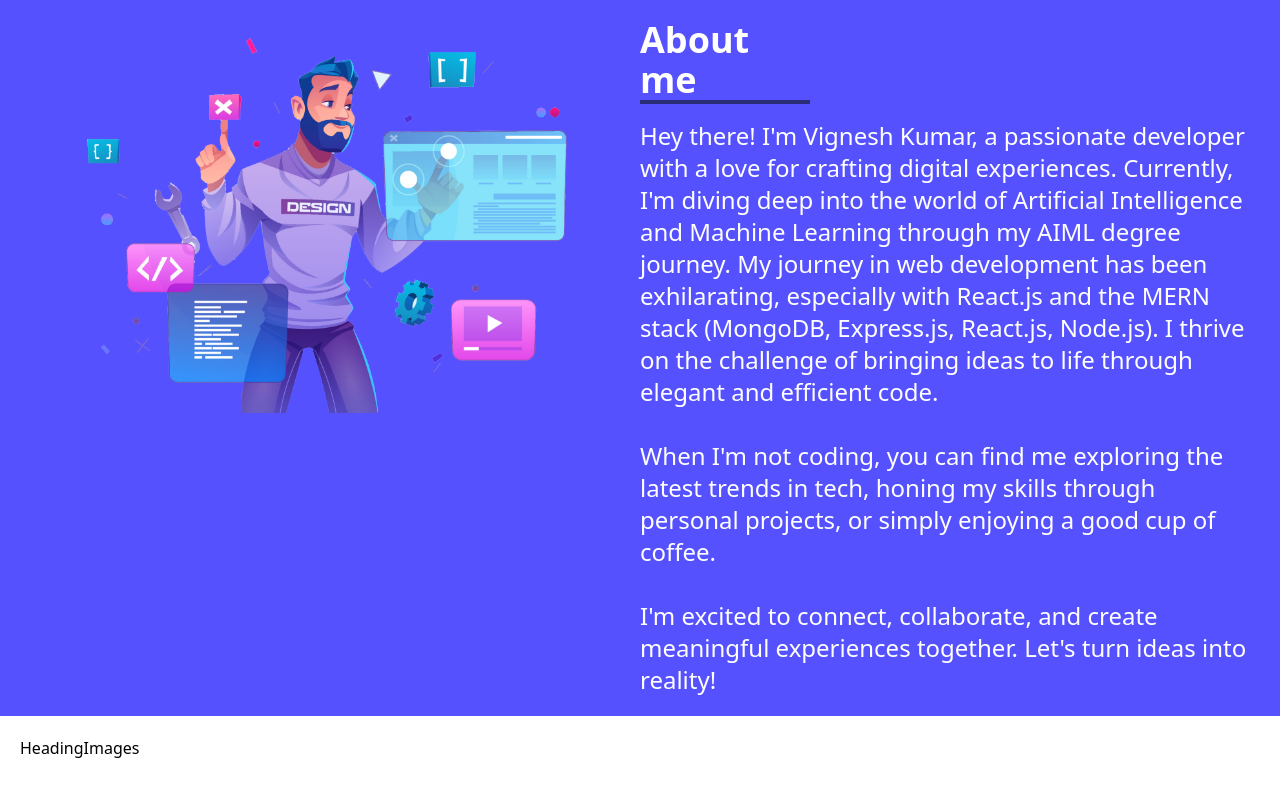
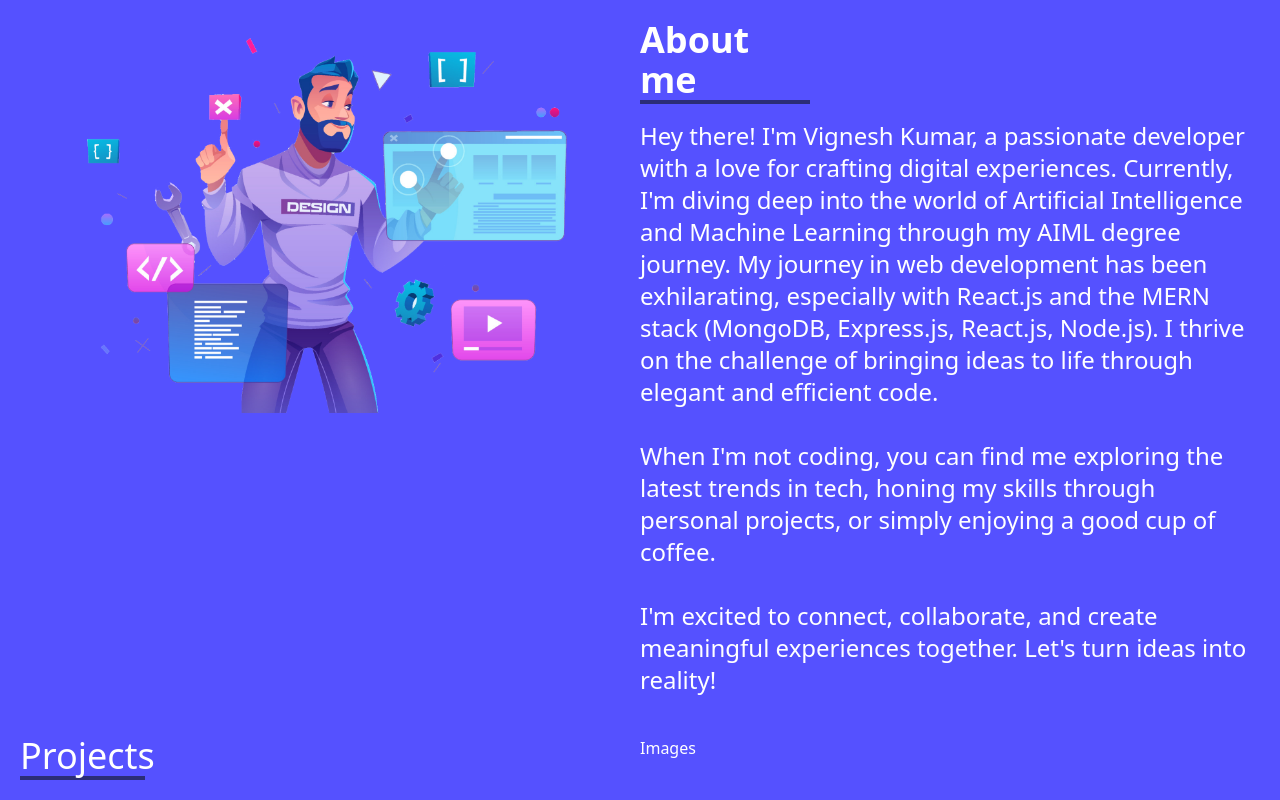
Before and after one commit to Vignesh-kumar-k/Portfolio, a React (Create React App) app: page / in a window 1280 px wide. Shown: the part 606-1406 px from the top of the page. Built offline with nearby package versions, Linux system fonts and the light colour scheme.

Commit message:
projects

```diff
--- a/src/components/Projects.js
+++ b/src/components/Projects.js
@@ -1,9 +1,9 @@
 export default function Projects(){
-    return <section className="flex px-5 py-5">
-        <div>
-            Heading
+    return <section className="flex px-5 py-5 justify-center bg-primary text-white">
+        <div className="w-1/2">
+            <h1 className="text-4xl border-b-4 w-[125px] border-[#2b2d77] text-bold">Projects</h1>
         </div>
-        <div>
+        <div className="w-1/2">
             Images
         </div>
     </section>
```
